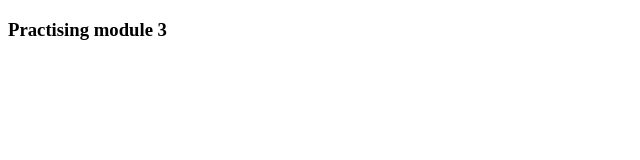
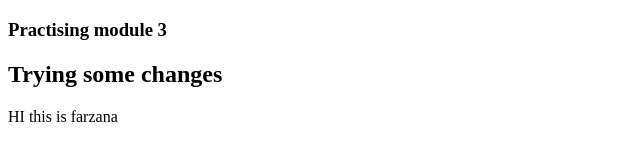
Before and after one commit to farzanahoque2021/third, a plain HTML site: page index.html in a window 1280 px wide. Shown: the whole page, without its empty margins (0-640 px from the left). Drawn offline with Linux system fonts and the light colour scheme.

Commit message:
2nd commit

```diff
--- a/index.html
+++ b/index.html
@@ -10,6 +10,8 @@
 
 <body>
     <h3>Practising module 3</h3>
+    <h2>Trying some changes</h2>
+    <p>HI this is farzana</p>
 
 </body>
 
```
